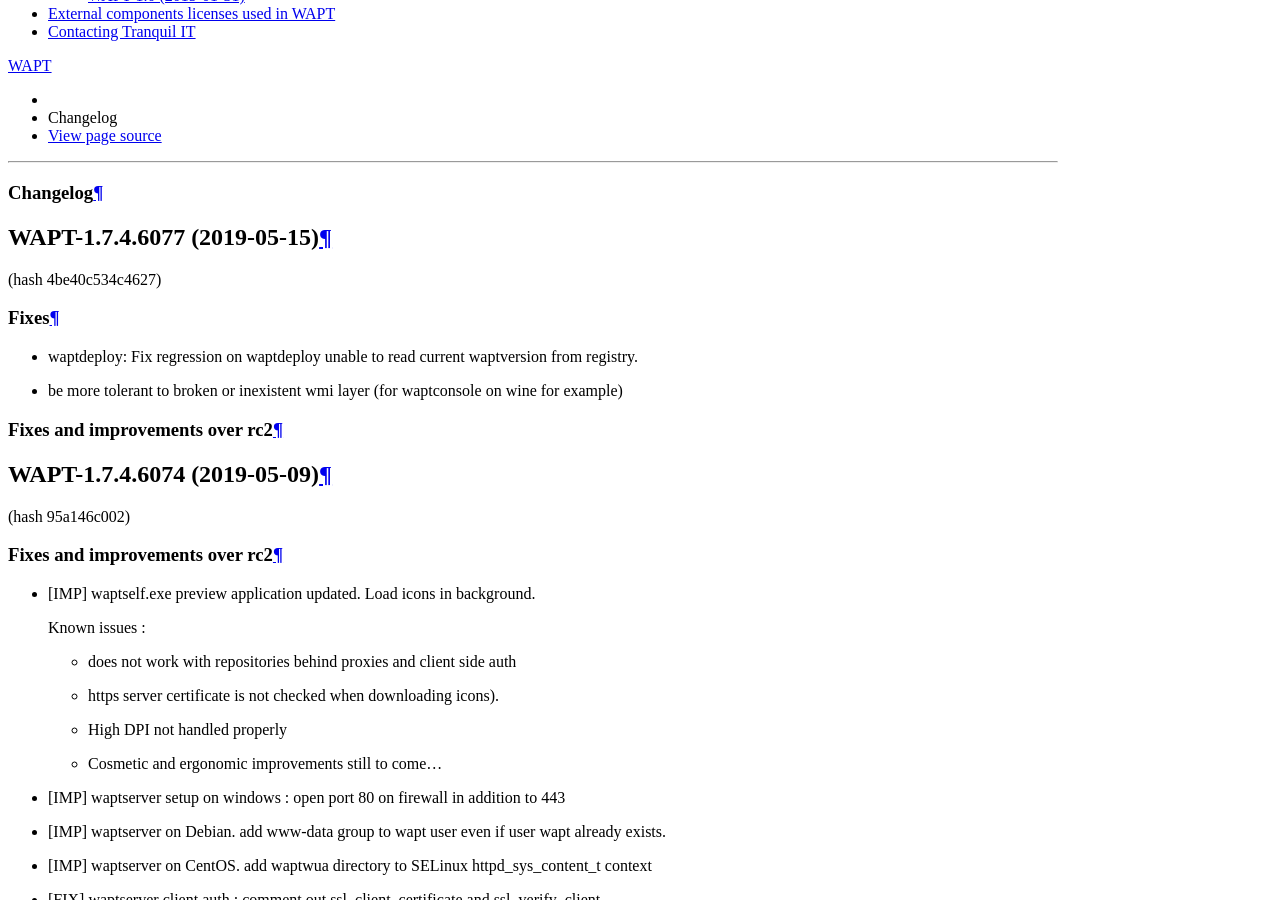
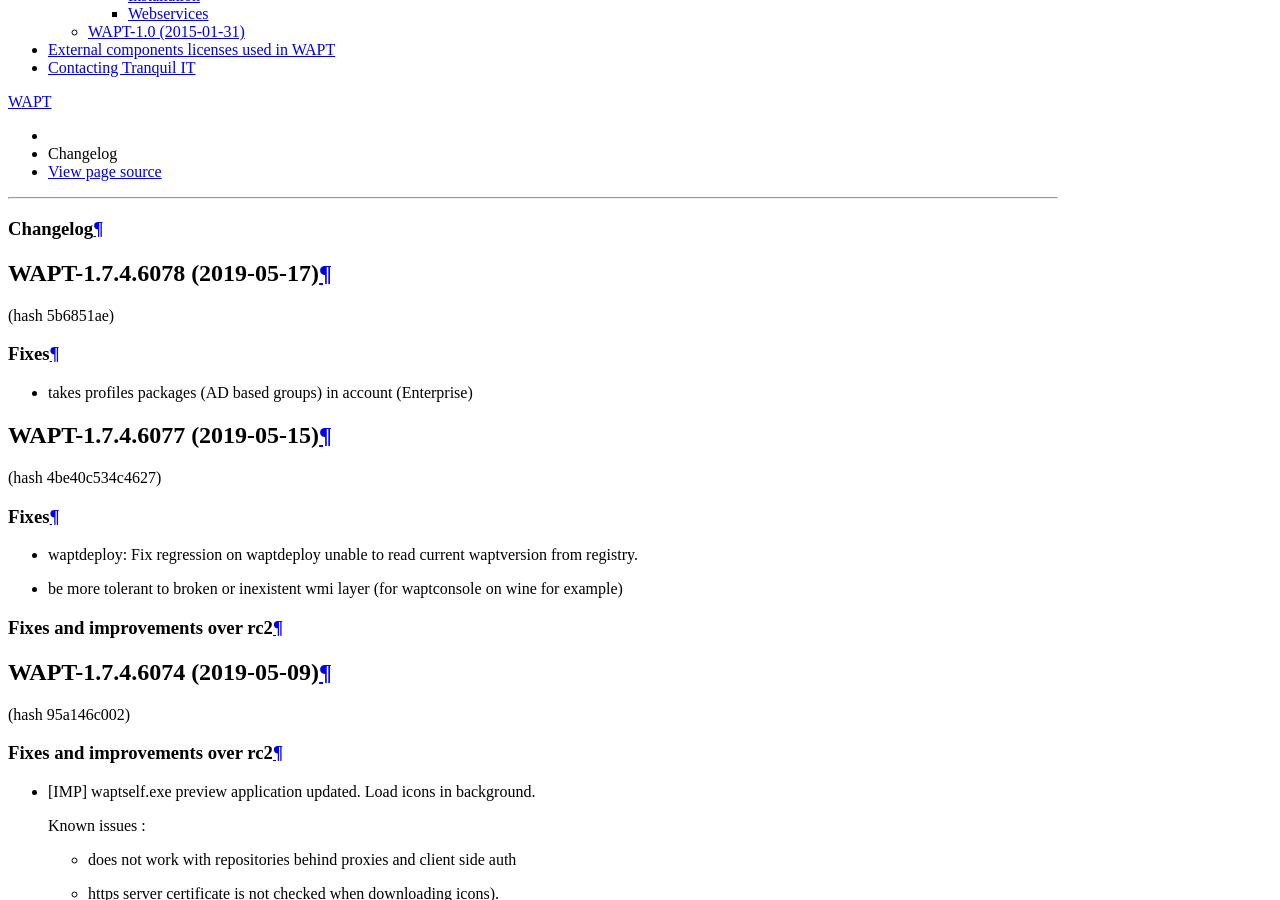
Before and after one commit to tranquilit/WAPT-Documentation, a Sphinx documentation site: the page built from source/wapt-changelog.rst, in a window 1280 px wide and 900 px high, scrolled down 3072 px. Built offline with Sphinx 7.4.7 and the Read the Docs theme 2.0.0, drawn with Linux system fonts in a browser that asks for light colours; some of the changed text lies outside the part shown.

Commit message:
fix 6078

```diff
--- a/source/wapt-changelog.rst
+++ b/source/wapt-changelog.rst
@@ -11,6 +11,16 @@
 
 Changelog
 =========
+
+WAPT-1.7.4.6078 (2019-05-17)
+---------------------------
+
+(hash 5b6851ae)
+
+Fixes
++++++
+
+* takes profiles packages (AD based groups) in account (Enterprise)
 
 WAPT-1.7.4.6077 (2019-05-15)
 ---------------------------
```
